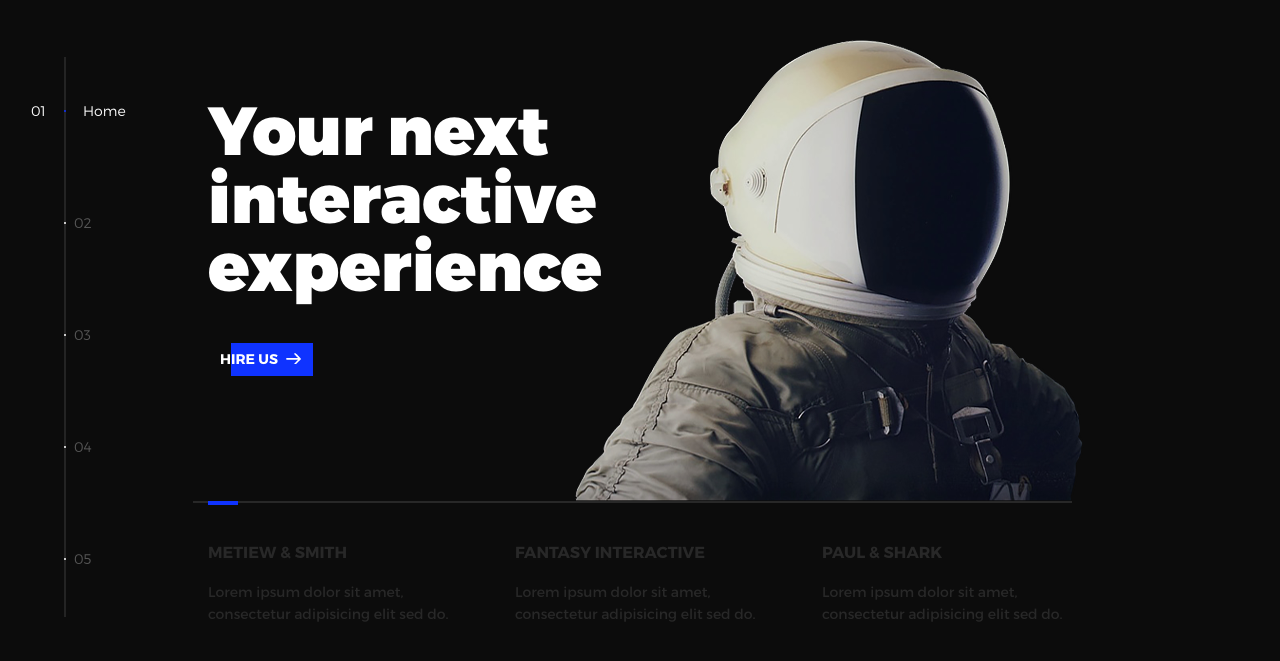
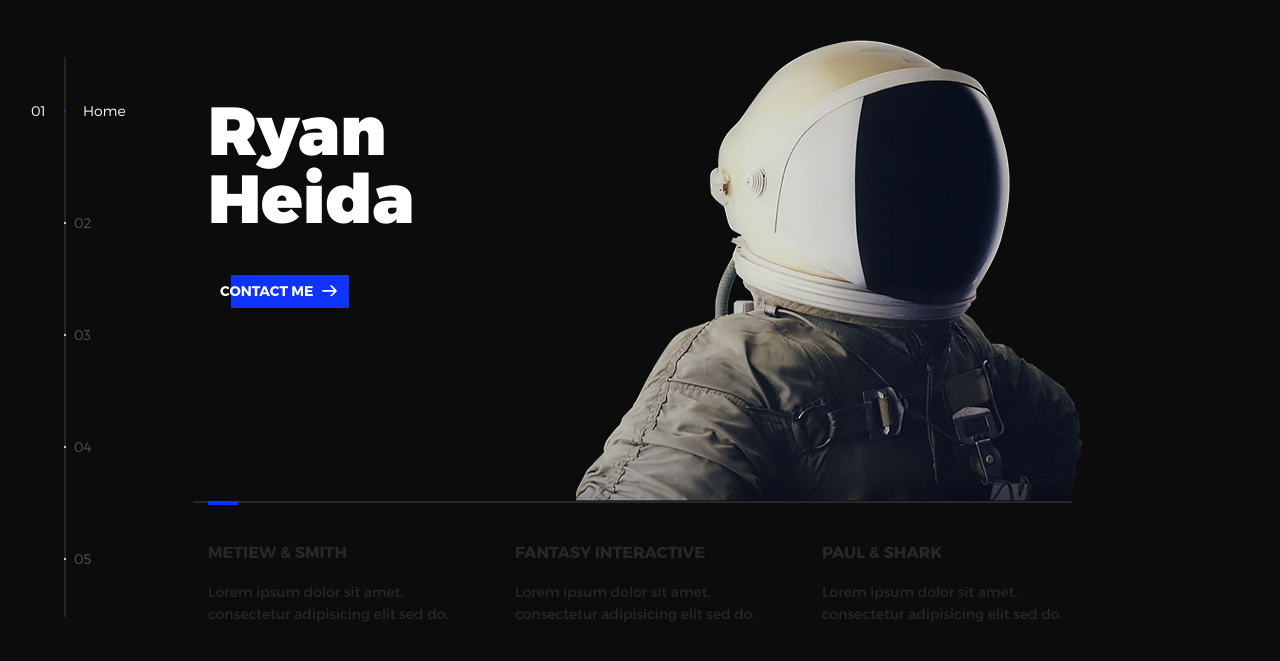
Before and after one commit to Ryan-PG/yt-my-portfolio-temp, a plain HTML site: page index.html in a window 1280 px wide. Shown: the part 63-724 px from the top of the page. Drawn offline with nearby package versions, Linux system fonts and the light colour scheme.

Commit message:
Some changes

```diff
--- a/index.html
+++ b/index.html
@@ -1,7 +1,7 @@
 <!DOCTYPE html>
 <html lang="en">
 <head>
-  <title>Global</title>
+  <title>Ryan Heida Portfolio</title>
   <meta charset="utf-8">
   <meta name="viewport" content="width=device-width, initial-scale=1">
   <meta http-equiv="X-UA-Compatible" content="IE=edge">
@@ -48,8 +48,8 @@
           <li class="l-section section section--is-active">
             <div class="intro">
               <div class="intro--banner">
-                <h1>Your next<br>interactive<br>experience</h1>
-                <button class="cta">Hire Us
+                <h1>Ryan<br>Heida</h1>
+                <button class="cta">Contact me
                   <svg version="1.1" id="Layer_1" xmlns="http://www.w3.org/2000/svg" xmlns:xlink="http://www.w3.org/1999/xlink" x="0px" y="0px" viewBox="0 0 150 118" style="enable-background:new 0 0 150 118;" xml:space="preserve">
                   <g transform="translate(0.000000,118.000000) scale(0.100000,-0.100000)">
                     <path d="M870,1167c-34-17-55-57-46-90c3-15,81-100,194-211l187-185l-565-1c-431,0-571-3-590-13c-55-28-64-94-18-137c21-20,33-20,597-20h575l-192-193C800,103,794,94,849,39c20-20,39-29,61-29c28,0,63,30,298,262c147,144,272,271,279,282c30,51,23,60-219,304C947,1180,926,1196,870,1167z"/>
```
